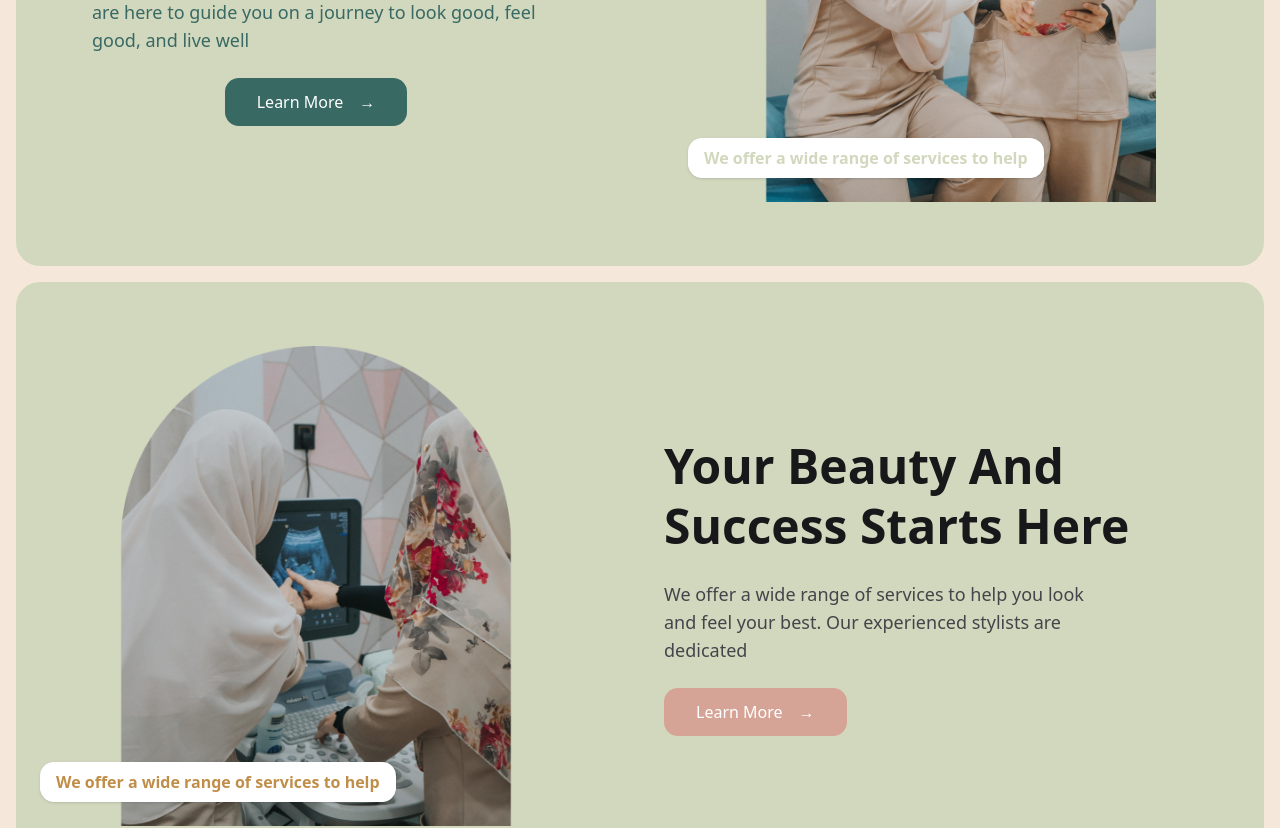
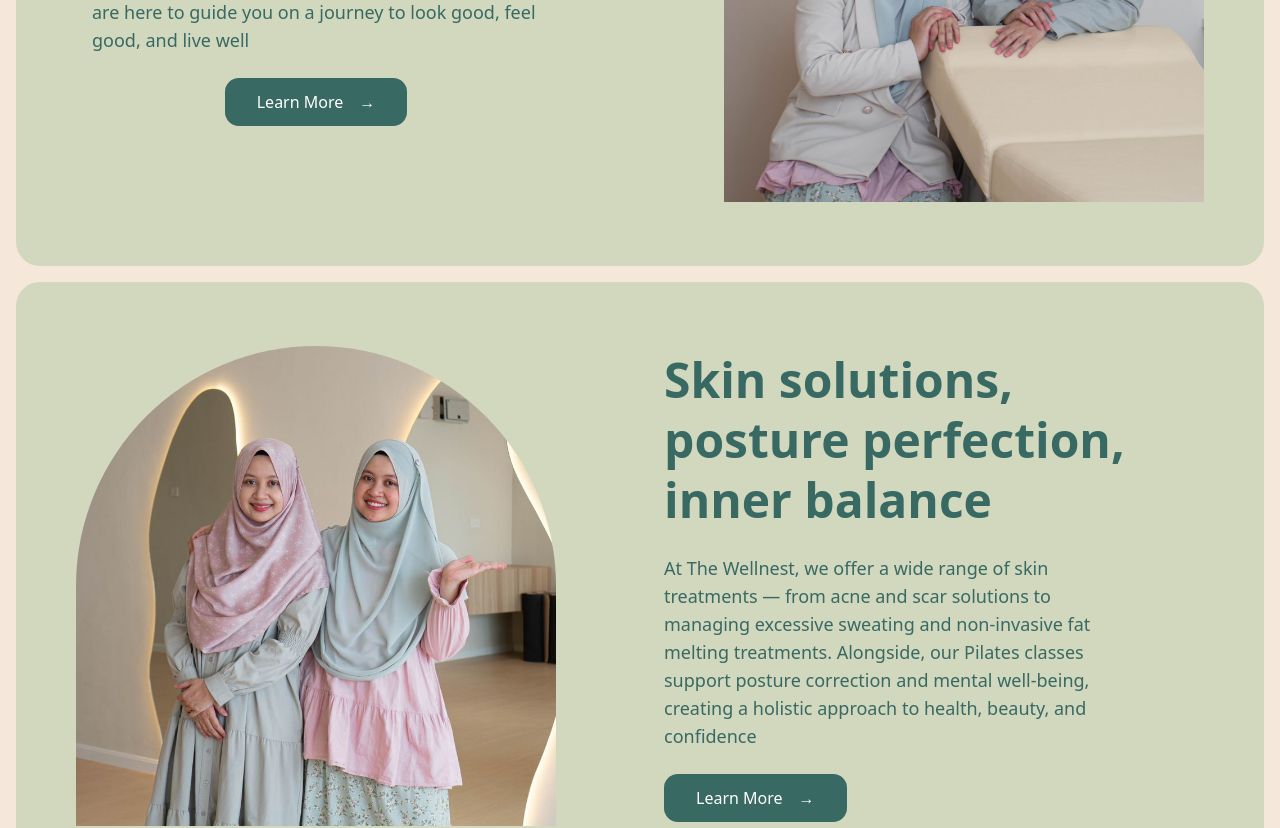
Before and after one commit to aizuddinahmd/the-wellnest, a Next.js app: page / in a window 1280 px wide. Shown: the part 2980-3808 px from the top of the page. Built offline with nearby package versions, Linux system fonts and the light colour scheme.

Commit message:
edited img in features

```diff
--- a/src/components/FeaturesRight.tsx
+++ b/src/components/FeaturesRight.tsx
@@ -8,19 +8,19 @@ function FeaturesRight() {
         <div className="relative flex-1 flex justify-center items-center">
           <div className="w-full md:w-[480px] md:h-[480px] overflow-hidden">
             <Image
-              src="/features/features-3.png"
+              src="/features/features-5.jpeg"
               alt="Main"
               width={480}
               height={480}
-              className="object-cover w-full h-full"
+              className="object-cover w-full h-full rounded-t-full"
             />
           </div>
           {/* Floating card */}
-          <div className="absolute bottom-6 left-6 bg-white rounded-xl shadow px-4 py-2 flex items-center gap-2">
+          {/* <div className="absolute bottom-6 left-6 bg-white rounded-xl shadow px-4 py-2 flex items-center gap-2">
             <span className="text-[#d2d8be] font-semibold">
               We offer a wide range of services to help
             </span>
-          </div>
+          </div> */}
         </div>
         {/* Left: Text and small images */}
         <div className="flex-1 flex flex-col gap-6 items-center">
@@ -44,32 +44,37 @@ function FeaturesRight() {
         <div className="relative flex-1 flex justify-center items-center w-full">
           <div className="w-full md:w-[480px] md:h-[480px] overflow-hidden mx-auto">
             <Image
-              src="/features/features-1.png"
+              src="/features/features-4.jpeg"
               alt="Main"
               width={480}
               height={480}
-              className="object-cover w-full h-full"
+              className="object-cover w-full h-full rounded-t-full"
             />
           </div>
           {/* Floating card */}
-          <div className="absolute bottom-6 left-6 bg-white rounded-xl shadow px-4 py-2 flex items-center gap-2">
+          {/* <div className="absolute bottom-6 left-6 bg-white rounded-xl shadow px-4 py-2 flex items-center gap-2">
             <span className="text-[#c18e4a] font-semibold">
               We offer a wide range of services to help
             </span>
-          </div>
+          </div> */}
         </div>
         {/* Right: Text and small images */}
         <div className="flex-1 flex flex-col gap-6 items-start">
-          <h2 className="text-4xl md:text-5xl font-bold text-[#18181a] leading-tight">
-            Your Beauty And
+          <h2 className="text-4xl md:text-5xl font-bold text-[#386963] leading-tight">
+            Skin solutions,
             <br />
-            Success Starts Here
+            posture perfection,
+            <br />
+            inner balance
           </h2>
-          <p className="text-lg text-[#44454a] max-w-md">
-            We offer a wide range of services to help you look and feel your
-            best. Our experienced stylists are dedicated
+          <p className="text-lg text-[#386963] max-w-md">
+            At The Wellnest, we offer a wide range of skin treatments — from
+            acne and scar solutions to managing excessive sweating and
+            non-invasive fat melting treatments. Alongside, our Pilates classes
+            support posture correction and mental well-being, creating a
+            holistic approach to health, beauty, and confidence
           </p>
-          <button className="bg-[#d6a496] text-white rounded-xl px-8 py-3 text-base font-medium flex items-center gap-2 hover:bg-[#d6a496]/60 transition-colors">
+          <button className="bg-[#386963] text-white rounded-xl px-8 py-3 text-base font-medium flex items-center gap-2 hover:bg-[#386963]/60 transition-colors">
             Learn More <span className="ml-2">&rarr;</span>
           </button>
         </div>
```
Also changed, not shown: public/features/features-4.jpeg (added), public/features/features-5.jpeg (added).
